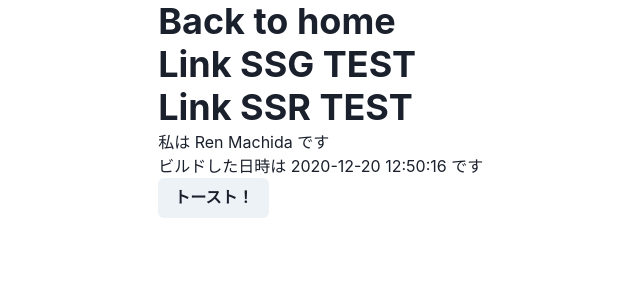
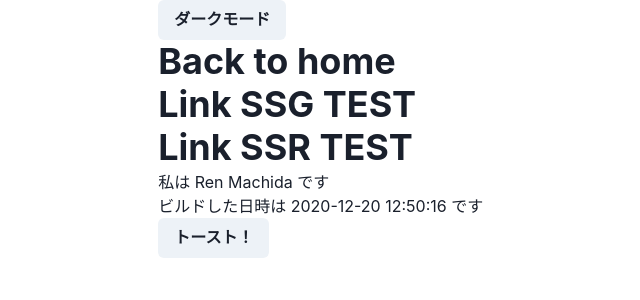
Before and after one commit to machiren/tech-blog, a Next.js app: page /profile in a window 1280 px wide. Shown: the top 300 px of the page, without its empty margins (195-835 px from the left). Built offline with nearby package versions, Linux system fonts and the light colour scheme.

Commit message:
#8 ダークモード実装

```diff
--- a/components/layaut.tsx
+++ b/components/layaut.tsx
@@ -1,8 +1,12 @@
-import { Container } from "@chakra-ui/react"
+import { Container, Button, useColorMode } from "@chakra-ui/react"
 
 export default function Layout({ children }) {
+  const { colorMode, toggleColorMode } = useColorMode();
   return (
     <Container>
+      <Button onClick={toggleColorMode}>
+        {colorMode === "light" ? "ダークモード" : "ライトモード"}
+      </Button>
       {children}
     </Container>
   )
--- a/pages/profile/index.tsx
+++ b/pages/profile/index.tsx
@@ -1,6 +1,7 @@
 import Head from 'next/head';
 import Link from 'next/link';
-import { Button, Container, Heading, useToast } from "@chakra-ui/react"
+import { Button, Heading, useToast, useColorMode } from "@chakra-ui/react"
+import Layout from '../../components/layaut';
 
 export async function getStaticProps() {
   // ビルド時刻の取得
@@ -18,9 +19,10 @@ export async function getStaticProps() {
 
 export default function Profile({name, build_time}){
   const toast = useToast();
+  const { colorMode, toggleColorMode } = useColorMode()
+
   return (
-  <>
-    <Container>
+    <Layout>
       <Head>
         <title>Profile</title>
       </Head>
@@ -39,9 +41,6 @@ export default function Profile({name, build_time}){
           <a>Link SSR TEST</a>
         </Link>
       </Heading>
-      <h1>
-
-      </h1>
       <p>私は {name} です</p>
       <p>ビルドした日時は {build_time} です</p>
       <Button
@@ -57,7 +56,6 @@ export default function Profile({name, build_time}){
       >
         トースト！
       </Button>
-    </Container>
-  </>
+    </Layout>
   )
 }
```
